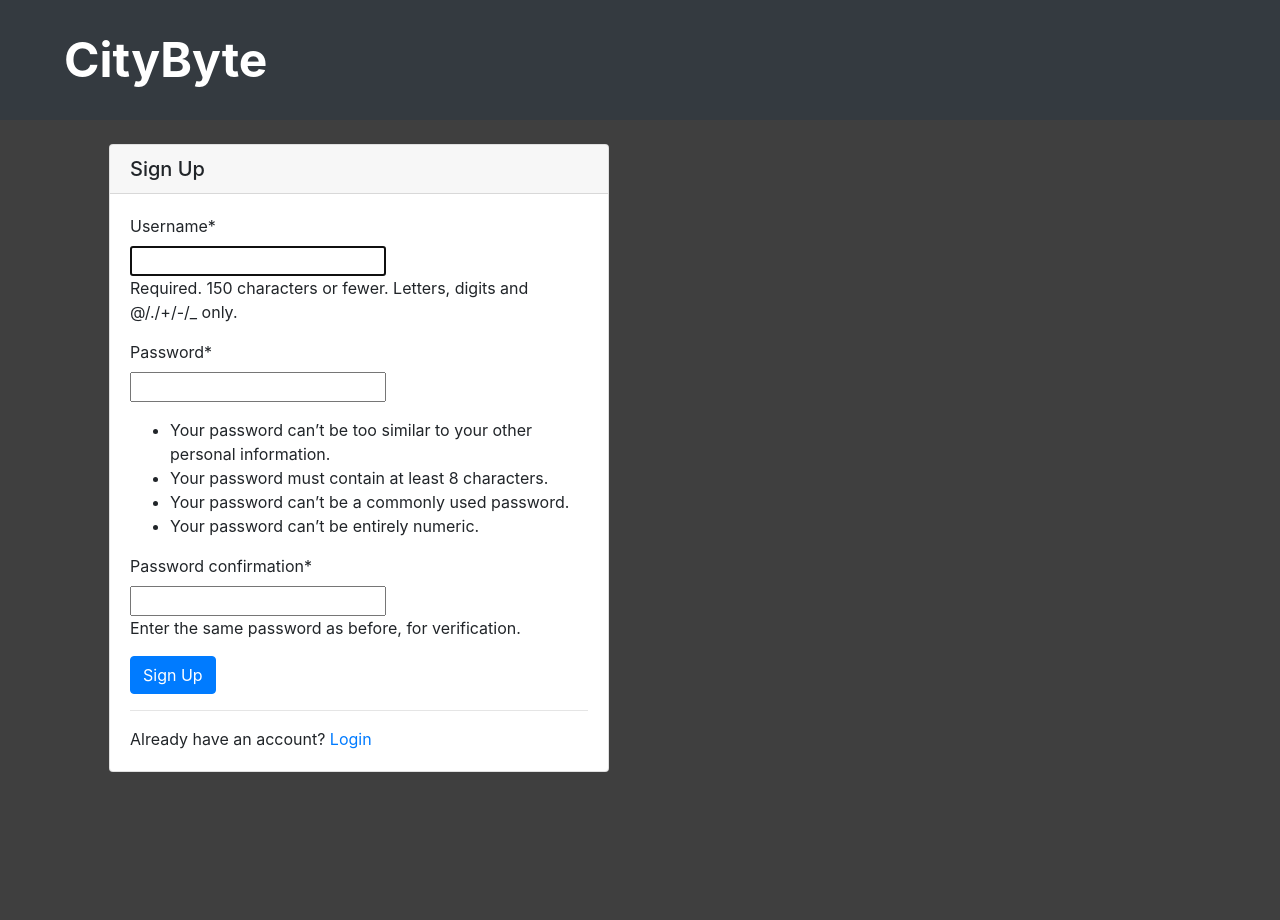
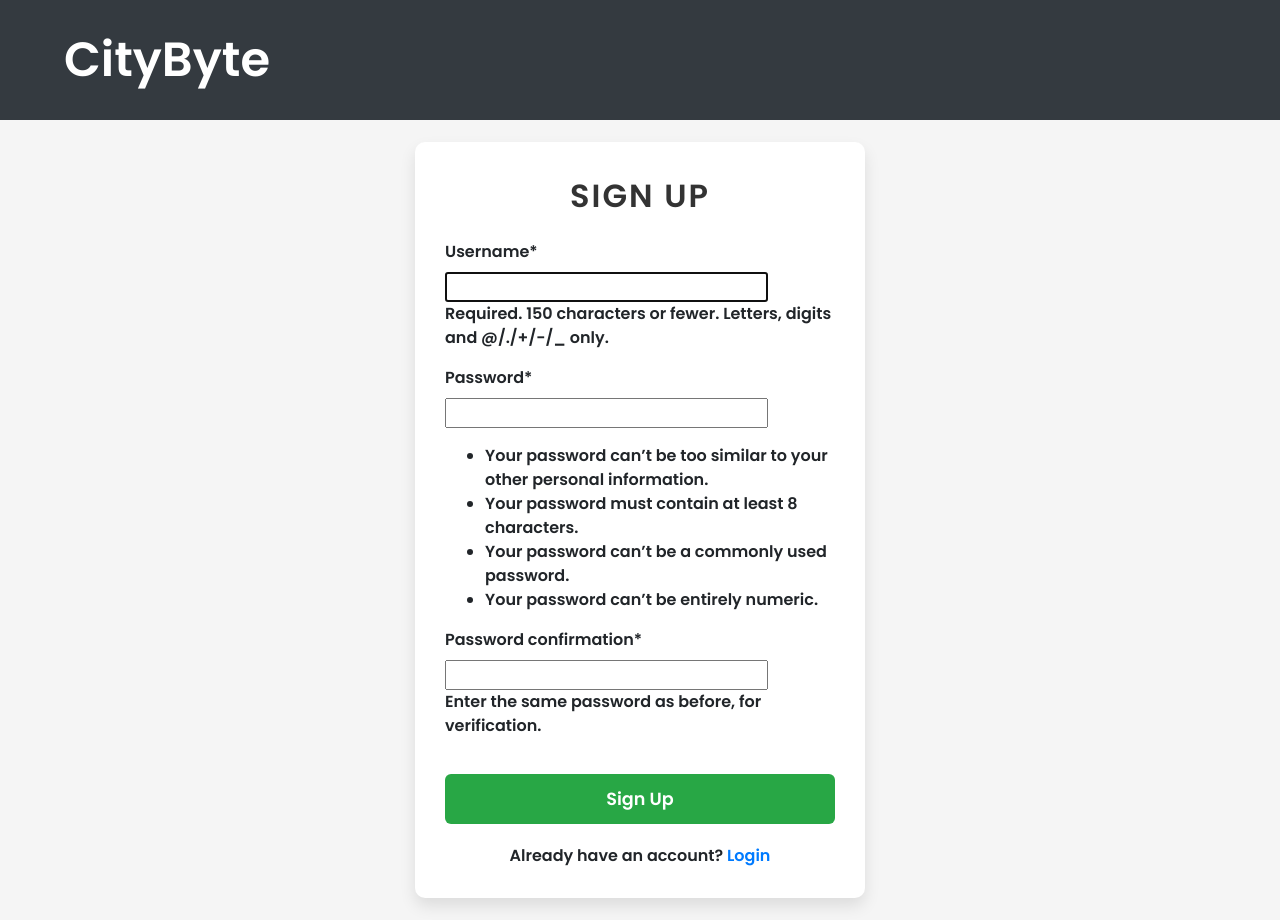
Before and after one commit to SE-H-W/Project-02, a Django app: page /accounts/signup/ in a window 1280 px wide. Before the commit the page ends 772 px from the top, so only its background shows below. Run offline with Django 4.2, Linux system fonts and the light colour scheme; some libraries are stand-ins or nearby versions.

Commit message:
Update signup.html with css

```diff
--- a/templates/registration/signup.html
+++ b/templates/registration/signup.html
@@ -6,23 +6,102 @@
 {% block content %}
 
 <style>
+  @import url('https://fonts.googleapis.com/css2?family=Poppins:wght@600&display=swap');
 
+  /* Background styling */
+  body {
+      background: linear-gradient(135deg, #f8f9fa 0%, #ececec 100%);
+      font-family: 'Poppins', sans-serif;
+  }
+
+  .signup-container {
+      display: flex;
+      justify-content: center;
+      align-items: center;
+      height: 100vh;
+      background-color: #f5f5f5;
+  }
+
+  .signup-card {
+      width: 100%;
+      max-width: 450px;
+      background-color: #ffffff;
+      box-shadow: 0 8px 16px rgba(0, 0, 0, 0.1);
+      border-radius: 10px;
+      padding: 30px;
+      transition: box-shadow 0.3s ease;
+  }
+
+  .signup-card:hover {
+      box-shadow: 0 12px 20px rgba(0, 0, 0, 0.2);
+  }
+
+  .signup-header {
+      font-size: 2rem;
+      text-align: center;
+      margin-bottom: 20px;
+      color: #333;
+      font-weight: 600;
+      letter-spacing: 2px;
+      text-transform: uppercase;
+  }
+
+  .signup-body {
+      display: flex;
+      flex-direction: column;
+  }
+
+  .signup-body form {
+      width: 100%;
+  }
+
+  .btn-signup {
+      background-color: #28a745;
+      border: none;
+      width: 100%;
+      font-size: 1.1rem;
+      padding: 12px;
+      border-radius: 6px;
+      margin-top: 20px;
+      color: white;
+      transition: background-color 0.3s ease;
+  }
+
+  .btn-signup:hover {
+      background-color: #48c763;
+      color: #fff;
+  }
+
+  .signup-footer {
+      text-align: center;
+      margin-top: 20px;
+      font-size: 1rem;
+  }
+
+  .signup-footer a {
+      color: #007bff;
+      text-decoration: none;
+  }
+
+  .signup-footer a:hover {
+      text-decoration: underline;
+  }
 </style>
 <!-- templates/registration/login.html -->
-<div class="container">
-
-
-   <div class="card m-4" style="width: 500px;">
-    <h5 class="card-header">Sign Up</h5>
-    <div class="card-body">
-        <form method="post">
-            {% csrf_token %}
-            {{ form |crispy }}
-            <button type="submit" class="btn btn-large btn-primary">Sign Up</button>
-            <hr>
-            Already have an account? <a class="" href="{% url 'login' %}">Login</a>
-
-        </form>
+<div class="signup-container">
+  <div class="signup-card">
+    <div class="signup-header">
+      SIGN UP
+    </div>
+    <div class="signup-body">
+      <form method="post">
+        {% csrf_token %}
+        {{ form|crispy }}
+        <button type="submit" class="btn btn-signup">Sign Up</button>
+      </form>
+    </div>
+    <div class="signup-footer">
+      Already have an account? <a href="{% url 'login' %}">Login</a>
     </div>
   </div>
 </div>
```
